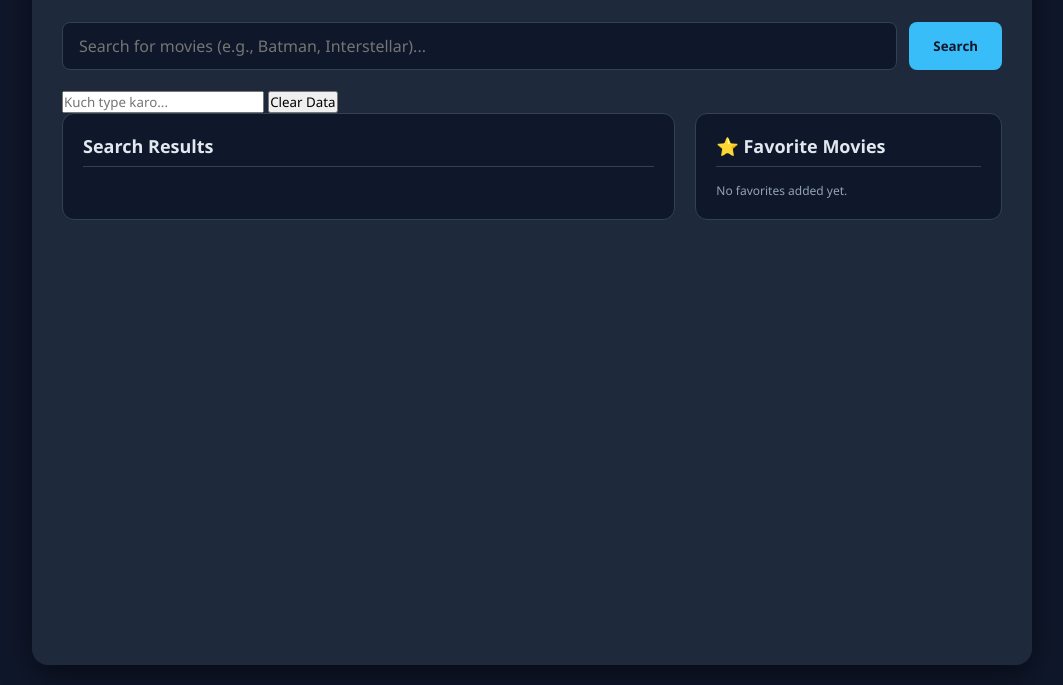
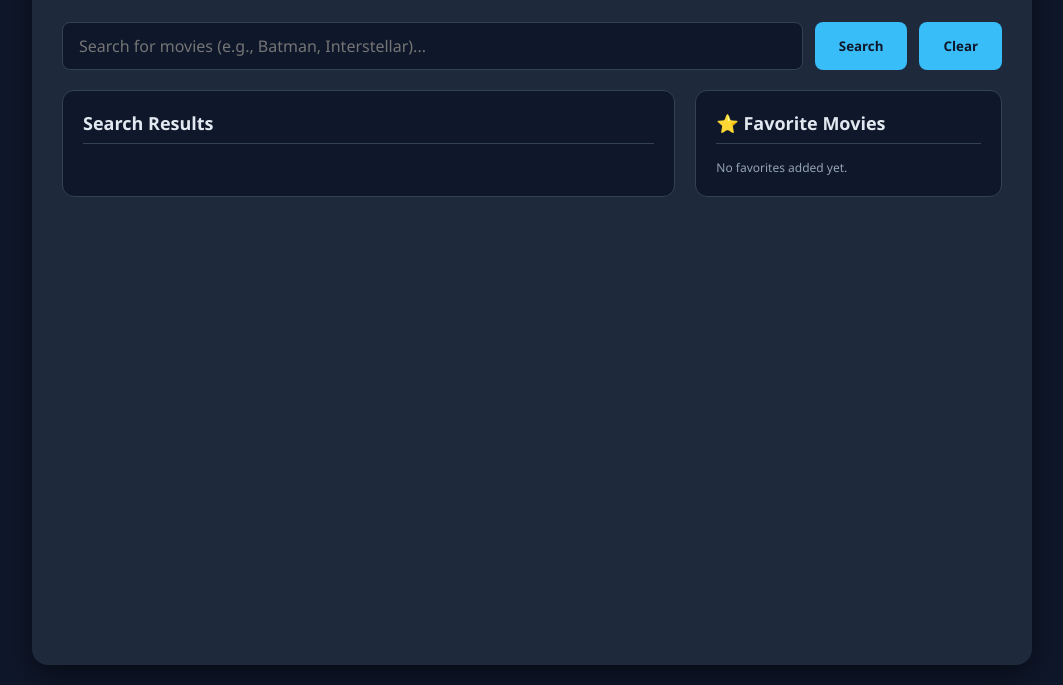
Before and after one commit to kiransaini0910/movie-search-app-3project, a plain HTML site: page index.html in a window 1280 px wide. Shown: the part 115-800 px from the top of the page, without its empty margins (108-1171 px from the left). Drawn offline with Linux system fonts and the light colour scheme.

Commit message:
Updated some features

```diff
--- a/index.html
+++ b/index.html
@@ -16,11 +16,9 @@
         <div class="search-box">
             <input type="text" id="searchInput" placeholder="Search for movies (e.g., Batman, Interstellar)...">
             <button id="searchBtn">Search</button>
+            <button id="clearBtn" class="clear-btn">Clear</button>
         </div>
 
-        <!-- Input box aur Clear Button -->
-            <input type="text" id="userInput" placeholder="Kuch type karo...">
-            <button id="clearBtn">Clear Data</button>
 
         <div id="loading" class="loading hidden">Loading movies...</div>
         <div id="errorMsg" class="error hidden"></div>
--- a/script.js
+++ b/script.js
@@ -115,3 +115,11 @@ function renderFavorites() {
         favoritesList.appendChild(li);
     });
 }
+const clearBtn = document.getElementById('clearBtn');
+
+clearBtn.addEventListener('click', () => {
+    searchInput.value = ''; // Input box ko khali karega
+    moviesGrid.innerHTML = ''; // Movies grid ko saaf karega
+    errorDiv.classList.add('hidden'); // Agar koi error ho toh chupayega
+    searchInput.focus(); // Wapas input box par focus layega
+});
--- a/style.css
+++ b/style.css
@@ -69,6 +69,22 @@ header p {
     font-weight: 600;
     cursor: pointer;
     transition: background 0.2s;
+}
+
+
+.clear-btn {
+    background-color: #334155;
+    color: #f8fafc;
+    border: none;
+    padding: 12px 18px;
+    border-radius: 8px;
+    font-weight: 600;
+    cursor: pointer;
+    transition: background 0.2s;
+}
+
+.clear-btn:hover {
+    background-color: #475569;
 }
 
 .search-box button:hover {
```
